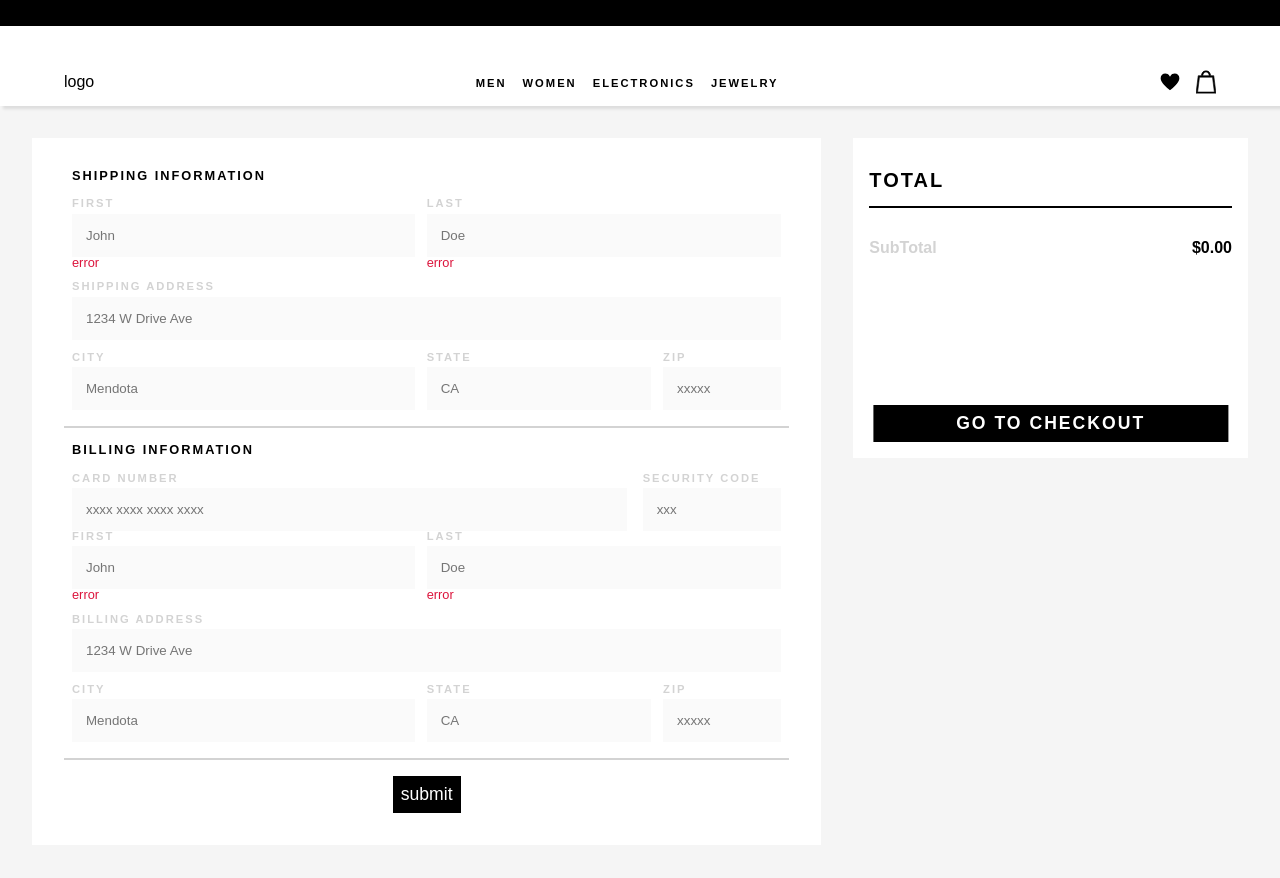
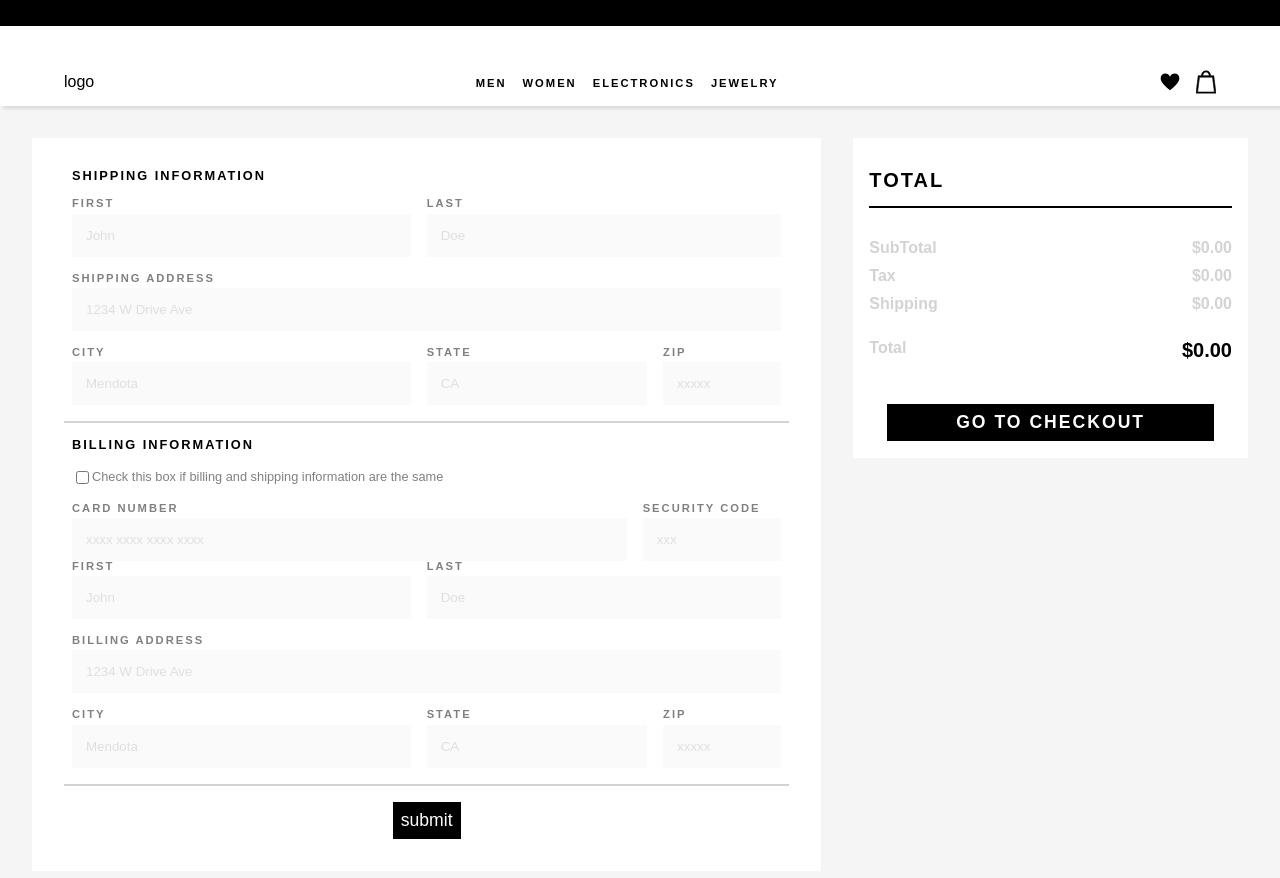
Before and after one commit to Eddie98Lopez/bitwise-react-final, a React (Create React App) app: page /cart in a window 1280 px wide. Both pictures are taken after a click on the button "GO TO CHECKOUT". Shown: the top 878 px of the page. Built offline with nearby package versions, Linux system fonts and the light colour scheme; no server answers.

Commit message:
fixed bug that displayed a cart item twice if it was added as a favorite and as not a favorite.

```diff
--- a/src/components/Cart/CartList.js
+++ b/src/components/Cart/CartList.js
@@ -4,6 +4,8 @@ import CartItem from "./CartItem";
 import styled from "styled-components";
 import { calcTotal } from "./Total";
 import EmptyCart from "./EmptyCart";
+import usdCurrency from "../../utils/usdCurrency";
+import cartSet from "../../utils/cartSet";
 
 
 const Wrapper = styled.div`
@@ -38,15 +40,12 @@ const ListWrap = styled.div`
 
 const CartList = () => {
   const { cart } = useStore().store;
-  const items = [...new Set(cart)];
-  const prod = cart.filter((item) => item.id == 2)[0];
-  //console.log(cart)
-  //console.log(cart.indexOf(prod))
+  const items =cartSet(cart);
   const counts = {};
   const countstuff = cart.forEach(
     (x) => (counts[x.id] = (counts[x.id] || 0) + 1)
   );
-  console.log(counts);
+  //console.log(counts);
 
   return (
     cart.length === 0 ? <EmptyCart/> :
@@ -58,7 +57,7 @@ const CartList = () => {
           <CartItem product={product} quantity={counts[product.id]} />
         ))}
       </ListWrap>
-      <p className="subtotal">Subtotal: {calcTotal(cart)}</p>
+      <p className="subtotal">Subtotal: {usdCurrency(calcTotal(cart))}</p>
     </Wrapper>
   );
 };
--- a/src/components/Cart/Total.js
+++ b/src/components/Cart/Total.js
@@ -9,13 +9,10 @@ const Checkout = styled(Button)`
 text-transform:uppercase;
 letter-spacing:2px;
 font-weight: 600;
-position:absolute;
-bottom: 1rem;
 width: 90%;
-left:50%;
-transform: translate(-50%,0);
+box-sizing:border-box;
+margin:2rem auto;
 `
-
 
 export const calcTotal = (array) => {
   let total = 0
@@ -23,7 +20,7 @@ export const calcTotal = (array) => {
     total = total + array[i].price
 
   }
-  return usdCurrency(total)
+  return total
 }
 
 
@@ -52,10 +49,17 @@ padding:1rem;
   display: flex;
   justify-content:space-between;
   font-weight: 600;
+  margin-bottom:.75rem;
+  color:lightgrey;
 
   & :nth-child(1){
     color:lightgrey;
   }
+}
+
+& .total{
+color:black;
+font-size:1.25rem;
 }
 `
 
@@ -64,11 +68,17 @@ const Total = (props) => {
   const location = useLocation().pathname
   const {cart} = useStore().store
   const total = calcTotal(cart)
+  const tax = .079 * total
+  const shipping = cart.length===0 ? 0 :5.99
 
   return (
     <TotalWrapper>
     <h3>Total</h3>
-    <p><span>SubTotal</span> <span>{total}</span></p>
+    <p><span>SubTotal</span> <span>{usdCurrency(total)}</span></p>
+    <p><span>Tax</span> <span>{usdCurrency(tax)}</span></p>
+    <p><span>Shipping</span> <span>{usdCurrency(shipping)}</span></p>
+    <br/>
+    <p><span>Total</span> <span className='total'>{usdCurrency(total + tax + shipping)}</span></p>
     <Checkout onClick={()=>!location.includes('checkout') && navigate('/cart/checkout')}>GO TO CHECKOUT</Checkout>
     </TotalWrapper>
   )
--- a/src/components/Checkout/Address.js
+++ b/src/components/Checkout/Address.js
@@ -6,7 +6,7 @@ import styled from 'styled-components'
 const AddressWrapper = styled.div`
 display:grid;
 grid-template-columns: repeat(6,1fr);
-gap:.75rem;
+gap:1rem;
 
 & :nth-child(1){
     grid-column:1/4;
@@ -51,7 +51,7 @@ const Address = ({type,...props}) => {
         placeholder="John"
         value={first}
       />
-      <div className="errors">error</div>
+
     </div>
     <div>
       <Label>Last</Label>
@@ -62,7 +62,7 @@ const Address = ({type,...props}) => {
         placeholder="Doe"
         value={last}
       />
-      <div className="errors">error</div>
+
     </div>
 <div>
     <Label>{type} Address</Label>
--- a/src/components/Checkout/CheckoutForm.js
+++ b/src/components/Checkout/CheckoutForm.js
@@ -1,4 +1,4 @@
-import React from "react";
+import React, {useState} from "react";
 import { useCheckoutForm } from "./context/FormProvider";
 import { Label, Input, Form } from "../styledComponents/Forms";
 import Button from "../styledComponents/Button";
@@ -7,6 +7,7 @@ import Address from "./Address";
 const CheckoutForm = () => {
   const { security, card } = useCheckoutForm().form;
   const { form, dispatch } = useCheckoutForm();
+  const [check,setCheck] = useState(false)
 
   const change = (e) => {
     const { name, value } = e.target;
@@ -16,6 +17,12 @@ const CheckoutForm = () => {
     e.preventDefault();
     console.log(form);
   };
+  const checkbox = (e) => {
+    console.log(check)
+    console.log(e.target.value)
+    setCheck(!check)
+  }
+
 
   return (
     <Form onSubmit={submit}>
@@ -26,6 +33,10 @@ const CheckoutForm = () => {
 
       <fieldset>
         <legend>Billing Information</legend>
+        <div className='checkbox'>
+            <input type='checkbox' onChange={checkbox} />
+            <label>Check this box if billing and shipping information are the same</label>
+        </div>
 
 
 
@@ -52,7 +63,7 @@ const CheckoutForm = () => {
         </div>
       </div>
 
-      <Address type='billing'/>
+      {!check && <Address type='billing'/>}
       </fieldset>
 
       <Button>submit</Button>
--- a/src/components/styledComponents/Forms.js
+++ b/src/components/styledComponents/Forms.js
@@ -9,20 +9,31 @@ outline:none;
 border: solid 2px rgba(0,0,0,0);
 background:rgba(0,0,0,.02);
 
+&::placeholder{
+    opacity:.2
+
+}
+
 &:focus{
     border-bottom: solid 2px rgba(0,0,0,1);
+    background:rgba(0,0,0,.04);
+
 }
+
+
+
 `
 
 const Label = styled.label`
 display:block;
 text-align: left;
-color: lightgrey;
+color: grey;
 font-size: .7rem;
 text-transform: uppercase;
 font-weight: 600;
 letter-spacing:2px;
 margin-bottom: .25rem;
+
 `
 const Form = styled.form`
 box-sizing:border-box;
@@ -43,6 +54,15 @@ background: white;
         font-weight:600;
     }
 
+}
+
+& .checkbox{
+    display:flex;
+    align-items:center;
+    color:grey;
+    text-align:left;
+    font-size: .8rem;
+    margin-bottom: 1rem;
 }
 
 & .errors{
--- a/src/utils/cartSet.js
+++ b/src/utils/cartSet.js
@@ -0,0 +1,16 @@
+const cartSet = (array) => {
+  const boop = array.map((product) => product.id);
+
+  const ids = [...new Set(boop)];
+
+  const cartSet = [];
+  for (let i = 0; i < ids.length; i++) {
+    const id = ids[i];
+    const product = array.filter((product) => product.id === id)[0];
+    cartSet.push(product);
+  }
+
+  return cartSet;
+};
+
+export default cartSet;
```
Also changed, not shown: src/App.js (+1 -7 lines), src/pages/CartPage.js (+18 -29 lines).
